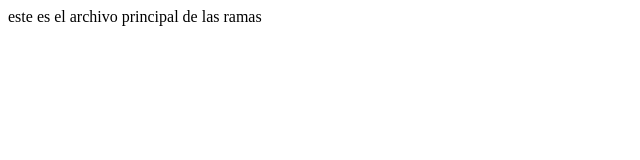
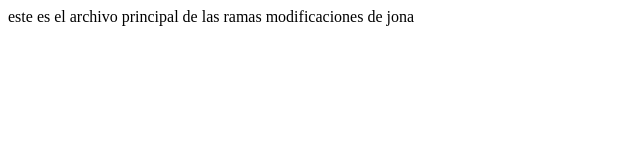
Before and after one commit to Celaya55/capacitacionGit, a plain HTML site: page index.html in a window 1280 px wide. Shown: the whole page, without its empty margins (0-640 px from the left). Drawn offline with Linux system fonts and the light colour scheme.

Commit message:
cambios en index.html por jona

```diff
--- a/index.html
+++ b/index.html
@@ -7,5 +7,7 @@
 </head>
 <body>
  este es el archivo principal de las ramas
+
+ modificaciones de jona
 </body>
 </html>
```
